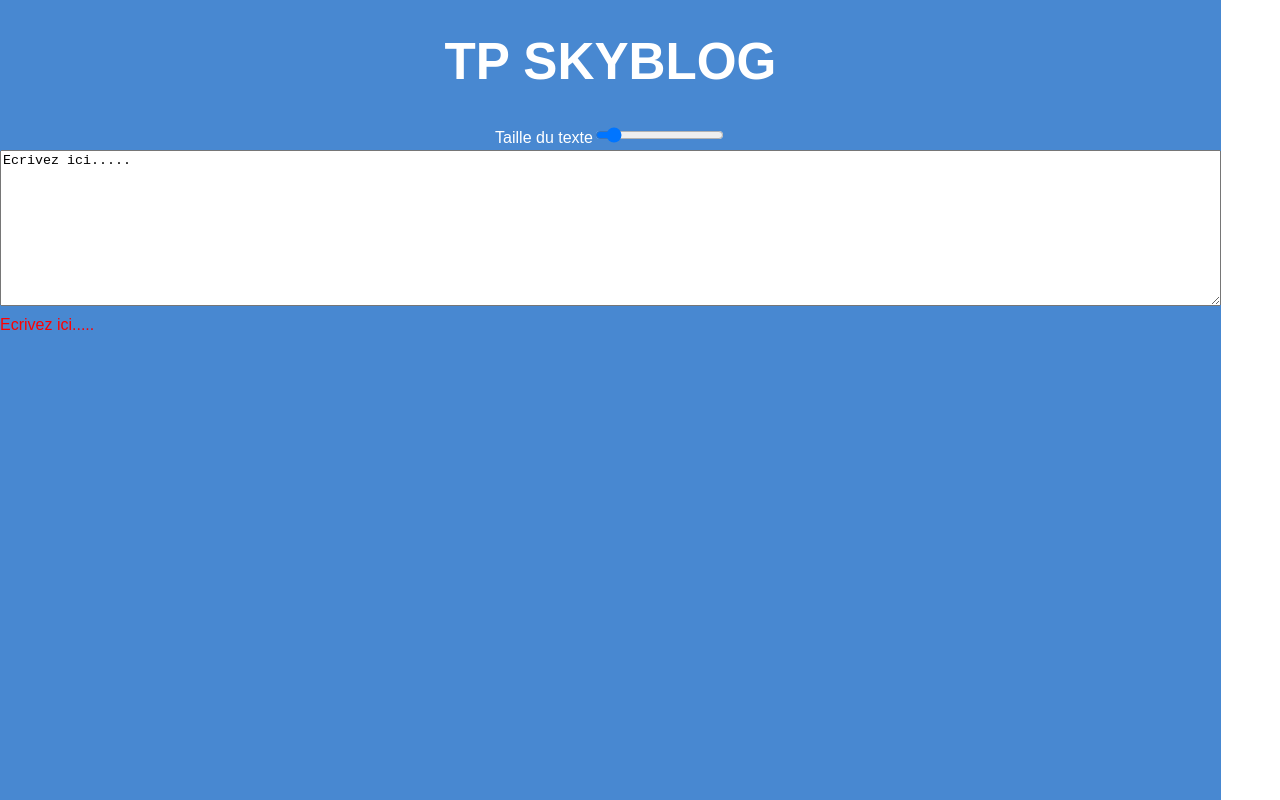
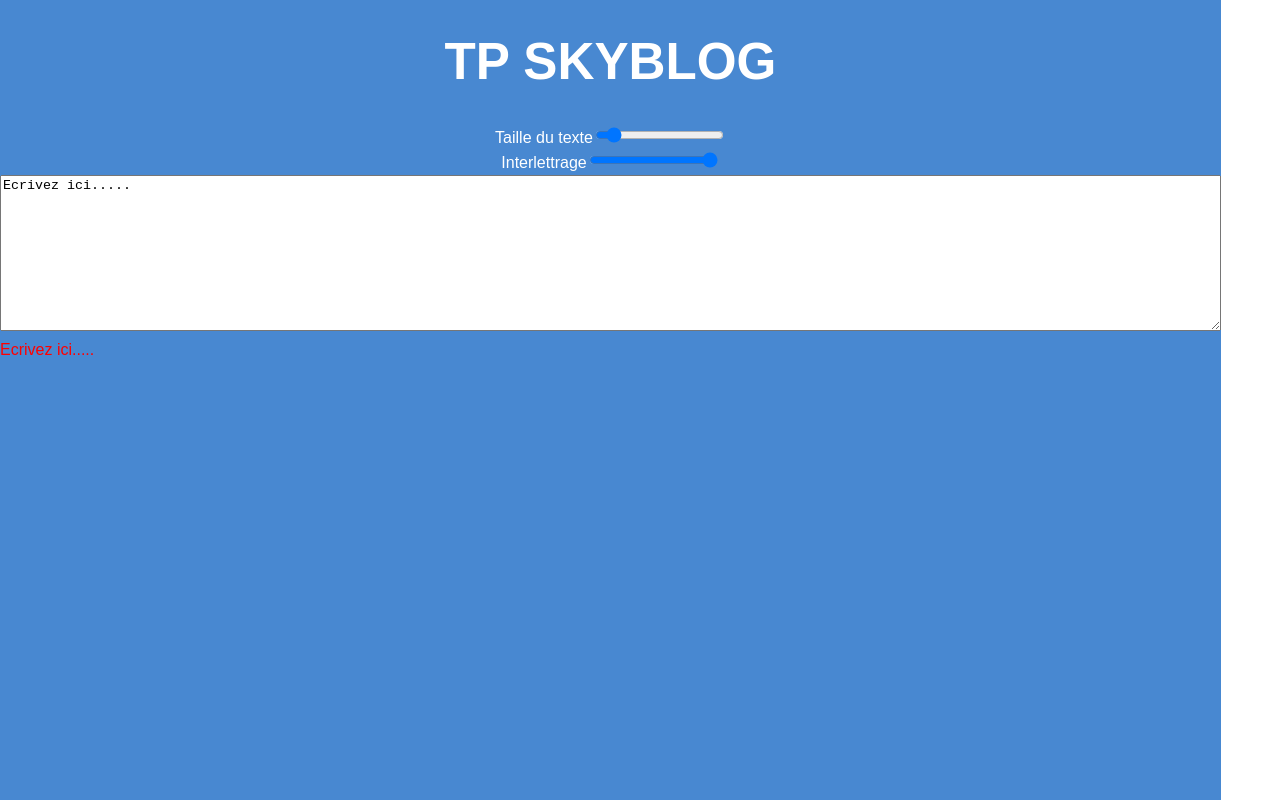
Before and after one commit to sodrar/skyblog-adrar-mass, a React (Vite) app: page / in a window 1280 px wide. Built offline with nearby package versions, Linux system fonts and the light colour scheme.

Commit message:
The Content's letter-spacing property can be changed with a Slider component

```diff
--- a/src/App.jsx
+++ b/src/App.jsx
@@ -9,19 +9,30 @@ function App() {
     color: "rgba(255,0,0,1)"
   })
 
-  function updateTextSize(newSize) {
-    console.log(newSize)
+  const updateTextSize = (newSize) => {
     setStyleContent({
       ...styleContent,
       fontSize: parseInt(newSize)
     })
-    console.log(styleContent)
+  }
+
+  const updateInterlettrage = (newInter) => {
+    setStyleContent({
+      ...styleContent,
+      letterSpacing: `${newInter}px`
+    })
+    console.log
   }
 
   return (
     <div className='app'>
       <h1>TP SKYBLOG</h1>
-      <Slider name='Taille du texte' min={0} max={100} onValueChange={updateTextSize} />
+      <div>
+        <Slider name='Taille du texte' min={0} max={100} onValueChange={updateTextSize} />
+      </div>
+      <div>
+        <Slider name="Interlettrage" min={0} max={10} onValueChange={updateInterlettrage} />
+      </div>
       <Content style={styleContent} />
     </div>
   )
```
